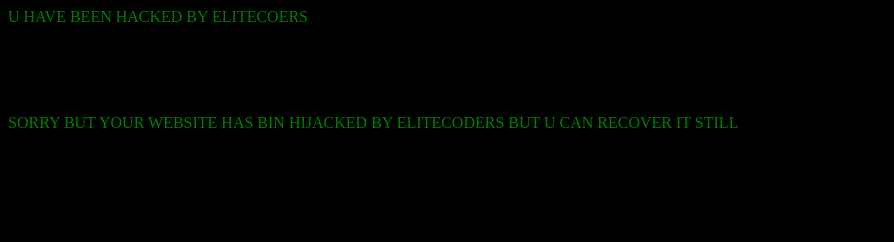
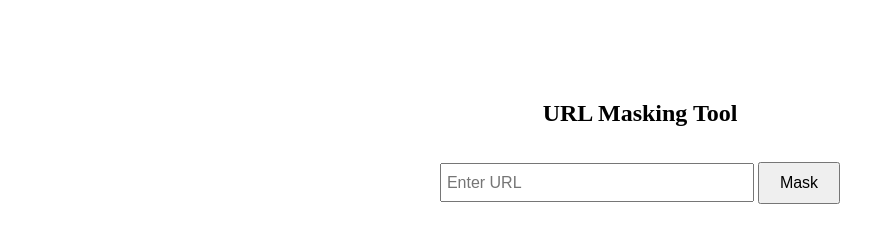
Before and after one commit to Darkowlking/domaintakeover, a plain HTML site: page index.html in a window 1280 px wide. Shown: the whole page, without its empty margins (0-894 px from the left). Drawn offline with Linux system fonts and the light colour scheme.

Commit message:
index.html

```diff
--- a/index.html
+++ b/index.html
@@ -1,17 +1,60 @@
 <!DOCTYPE html>
 <html>
-  <head>
-     <title_>U HAVE BEEN HACKED BY ELITECOERS</title_>
+<head>
+  <title>URL Masking Tool</title>
   <style>
-    body{
-      background-color:black;
-      color: green;
-    }
+.container {
+  text-align: center;
+  margin-top: 100px;
+}
+
+h1 {
+  font-size: 24px;
+}
+
+input[type="text"] {
+  width: 300px;
+  height: 25px;
+  margin-top: 20px;
+  padding: 5px;
+  font-size: 16px;
+}
+
+button {
+  margin-top: 10px;
+  padding: 10px 20px;
+  font-size: 16px;
+  cursor: pointer;
+}
+
+#maskedUrl {
+  margin-top: 20px;
+}
   </style>
-  </head>
-  <body>
-      <h1><marquee>YOU HAVE BEEN HACKED BY ELITECODERS</marquee></h1>
-    <p>SORRY BUT YOUR WEBSITE HAS BIN HIJACKED BY ELITECODERS
-    BUT U CAN RECOVER IT STILL</p>
-  </body>
-</html>
+</head>
+<body>
+  <div class="container">
+    <h1>URL Masking Tool</h1>
+    <input type="text" id="inputUrl" placeholder="Enter URL">
+    <button onclick="maskUrl()">Mask</button>
+    <div id="maskedUrl"></div>
+  </div>
+
+  <script>
+function maskUrl() {
+  var inputUrl = document.getElementById("inputUrl").value;
+  var maskedUrl = document.getElementById("maskedUrl");
+
+  var urlPattern = /^(https?|ftp):\/\/([^\s/$.?#].[^\s]*)$/i;
+  if (!urlPattern.test(inputUrl)) {
+    maskedUrl.innerHTML = "Invalid URL";
+    return;
+  }
+
+  var mask = "https://www.maskedurl.com/"; // Change this to the desired masked URL
+
+  maskedUrl.innerHTML = mask + encodeURIComponent(inputUrl);
+}
+  </script>
+</body>
+</html
```
